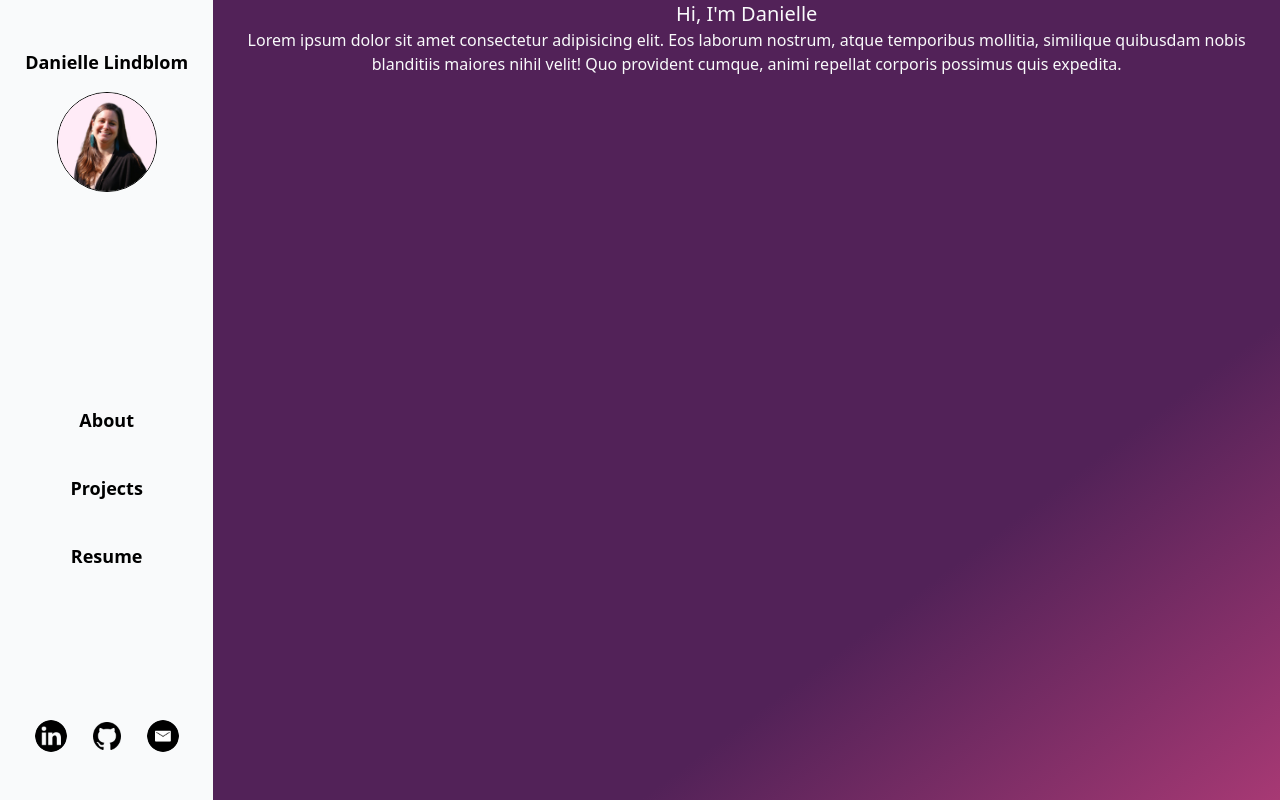
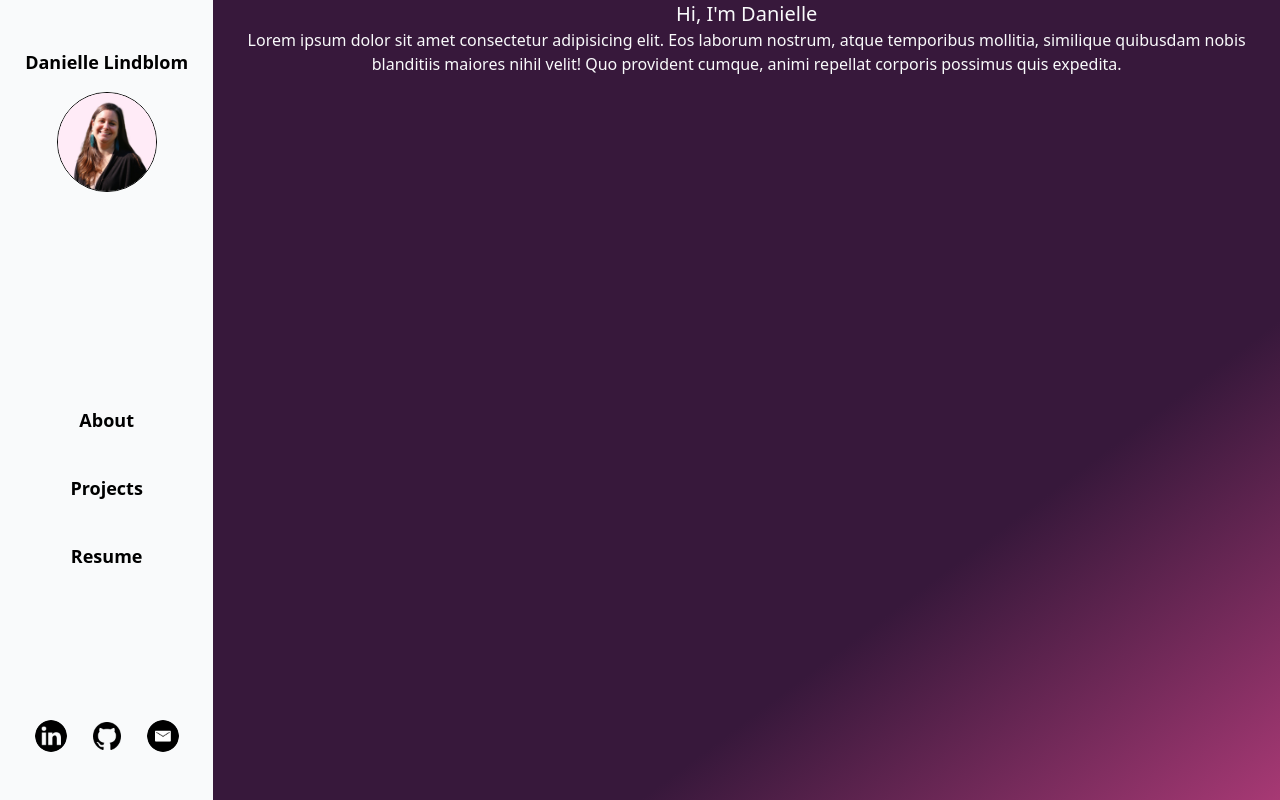
Before and after one commit to Danielle254/portfolio3, a Next.js app: page / in a window 1280 px wide. Built offline with nearby package versions, Linux system fonts and the light colour scheme.

Commit message:
style: update theme colors based on new profile image

```diff
--- a/tailwind.config.ts
+++ b/tailwind.config.ts
@@ -9,9 +9,9 @@ export default {
   theme: {
     extend: {
       colors: {
-        'main-purple': '#522258',
+        'main-purple': '#37183b',
         'main-pink': '#a73974',
-        'accent-yellow': '#f8d279',
+        'accent-orange': '#ffbd59',
         'light-purple': '#f5eefc'
       }
     }
```
